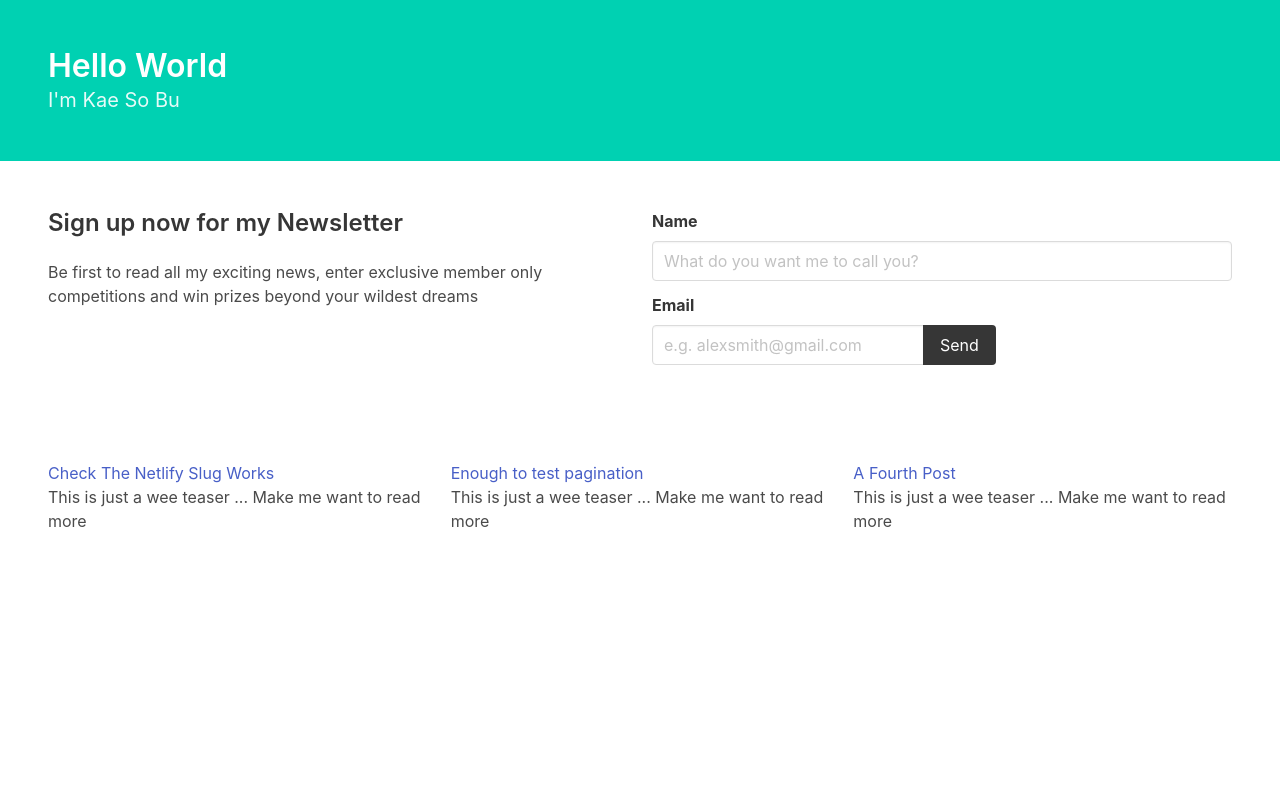
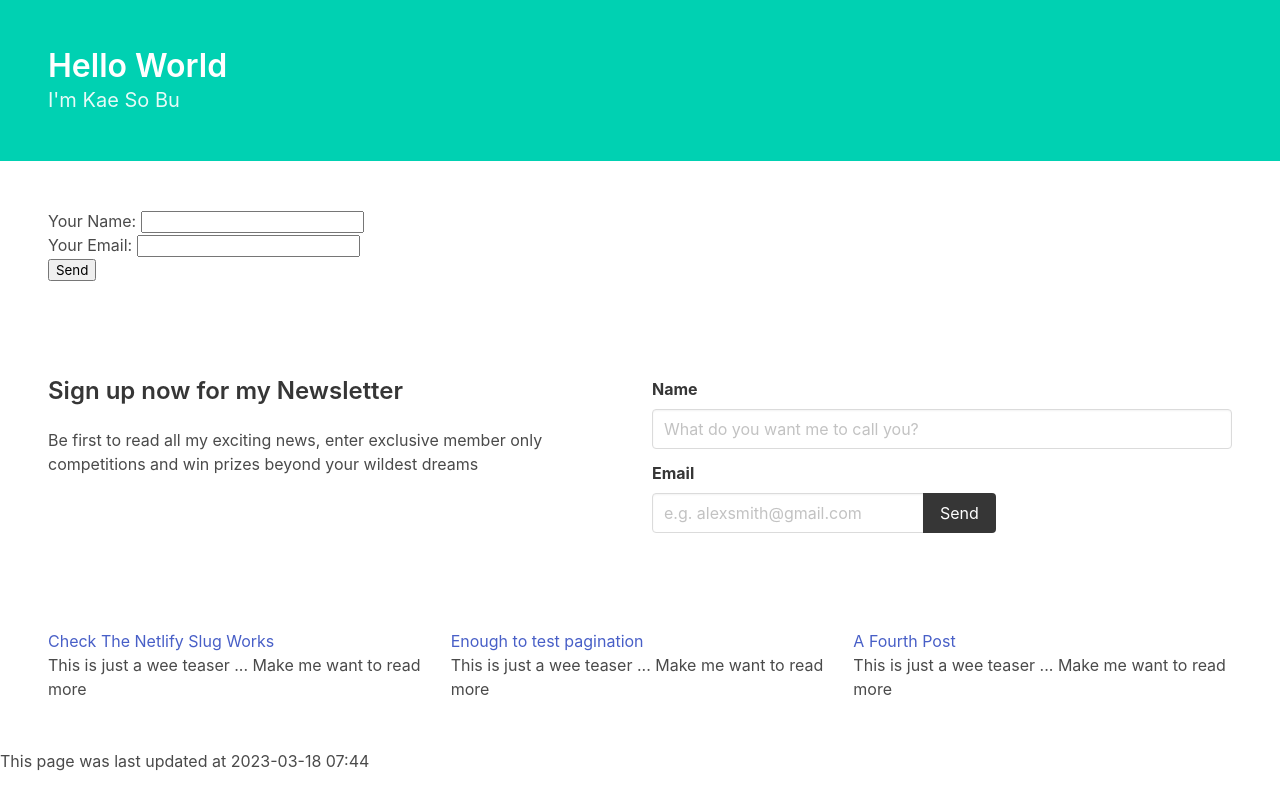
Before and after one commit to KaeSoBu/website, a Jekyll site: the page built from index.html, in a window 1280 px wide. Shown: the top 810 px of the page. Built offline with Jekyll 4.4.1, drawn with Linux system fonts in a browser that asks for light colours; a script that is not in the unit is left out.

Commit message:
Figuring out the Netlify CMS form function

```diff
--- a/_layouts/page.html
+++ b/_layouts/page.html
@@ -5,17 +5,17 @@
 {% include /head/og.html %}
 {% include /head/css.html %}
 {% if page.title == "Home" %}
-{% include /head/scripts.html %}
+  {% include /head/scripts.html %}
 {% endif %}
 </head>
 <body>
   {% include /header/banner.html %}
     {{ content }}
 
-    {% if page.title == "Home" %}
+  {% if page.title == "Home" %}
     <!-- Required for Netlify CMS access -->
     <script>
-        if (window.netlifyIdentity) {
+      if (window.netlifyIdentity) {
           window.netlifyIdentity.on("init", user => {
             if (!user) {
               window.netlifyIdentity.on("login", () => {
@@ -27,5 +27,6 @@
     </script>
     {% endif %}
 
+  <footer>This page was last updated at {{ "now" | date: "%Y-%m-%d %H:%M" }}</footer>
 </body>
 </html>
--- a/index.html
+++ b/index.html
@@ -2,7 +2,23 @@
 layout: page
 title: Home
 ---
-<section class="section">
+<section id="sign-up-form" class="section">
+  <form name="sign-up" method="POST" data-netlify="true">
+    <p>
+      <label>Your Name: <input type="text" name="name" /></label>
+    </p>
+    <p>
+      <label>Your Email: <input type="email" name="email" /></label>
+    </p>
+    <p>
+      <button type="submit">Send</button>
+    </p>
+  </form>
+</section><!-- end of form -->
+
+
+
+<section id="sign-up-form" class="section">
   <div class="columns">
     <div class="column">
       <h3 class="title is-size-4">Sign up now for my Newsletter</h3>
@@ -34,7 +50,7 @@ title: Home
     </form>
     </div>
   </div>
-</section>
+</section><!-- end of form -->
 <section class="section">
   <div class="columns">
     {% for post in site.posts limit: 3 %}
```
